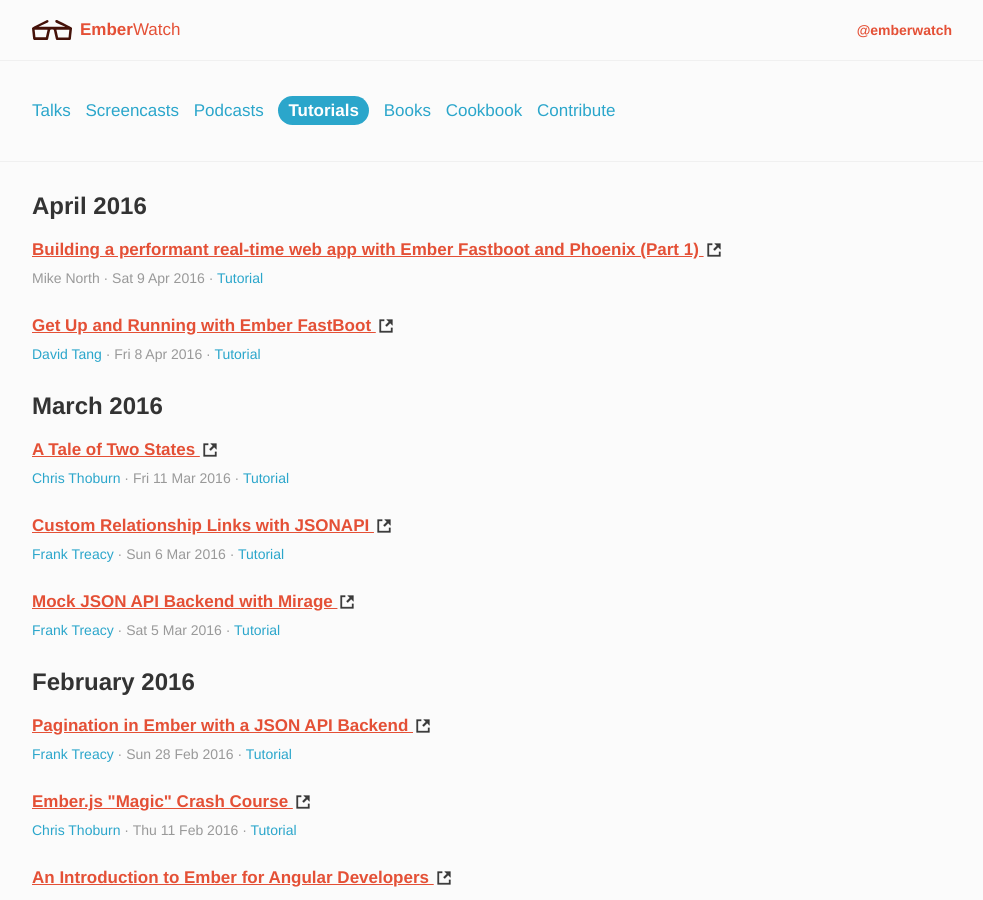
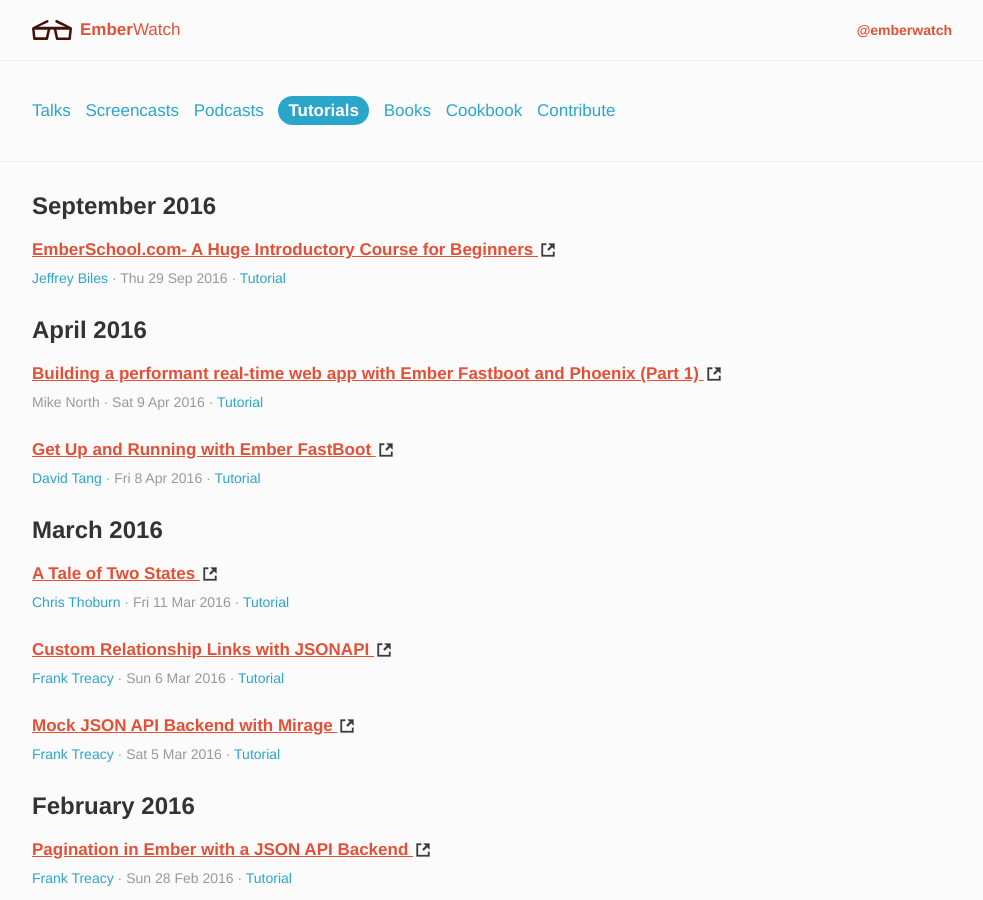
Before and after one commit to emberwatch/emberwatch, a Jekyll site: the page built from tutorials.html, in a window 1280 px wide and 900 px high. Shown: the whole window, without its empty margins (148-1131 px from the left). Built offline with Jekyll 4.4.1, drawn with Linux system fonts in a browser that asks for light colours; comment, search, counter and statistics services are not loaded.

Commit message:
Add EmberSchool.com to the courses

```diff
--- a/_data/tutorials.yml
+++ b/_data/tutorials.yml
@@ -1,4 +1,12 @@
 ---
+- title: 'EmberSchool.com- A Huge Introductory Course for Beginners'
+  author_ids:
+  - 58
+  date: '2016-09-29'
+  date_created: '2016-09-29'
+  date_updated: '2016-10-16'
+  urls:
+  - https://www.emberschool.com/
 - title: 'Get Up and Running with Ember FastBoot'
   author_ids:
   - 303
```
